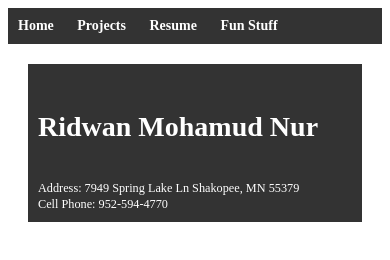
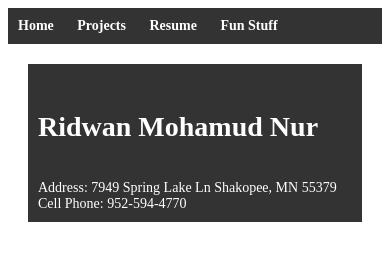
Before and after one commit to nur05869/nur05869.github.io, a plain HTML site: page resume.html in a window 390 px wide. Shown: the top 260 px of the page. Drawn offline with Linux system fonts and the light colour scheme.

Commit message:
my third file upload

```diff
--- a/style.css
+++ b/style.css
@@ -86,10 +86,6 @@ h4{
         font-size: 0.875rem;
         color:black
     }
-    p1 {
-        font-size: 0.875rem;
-        color:#fff
-    }
     video {
         width: 100%;
     }
```
